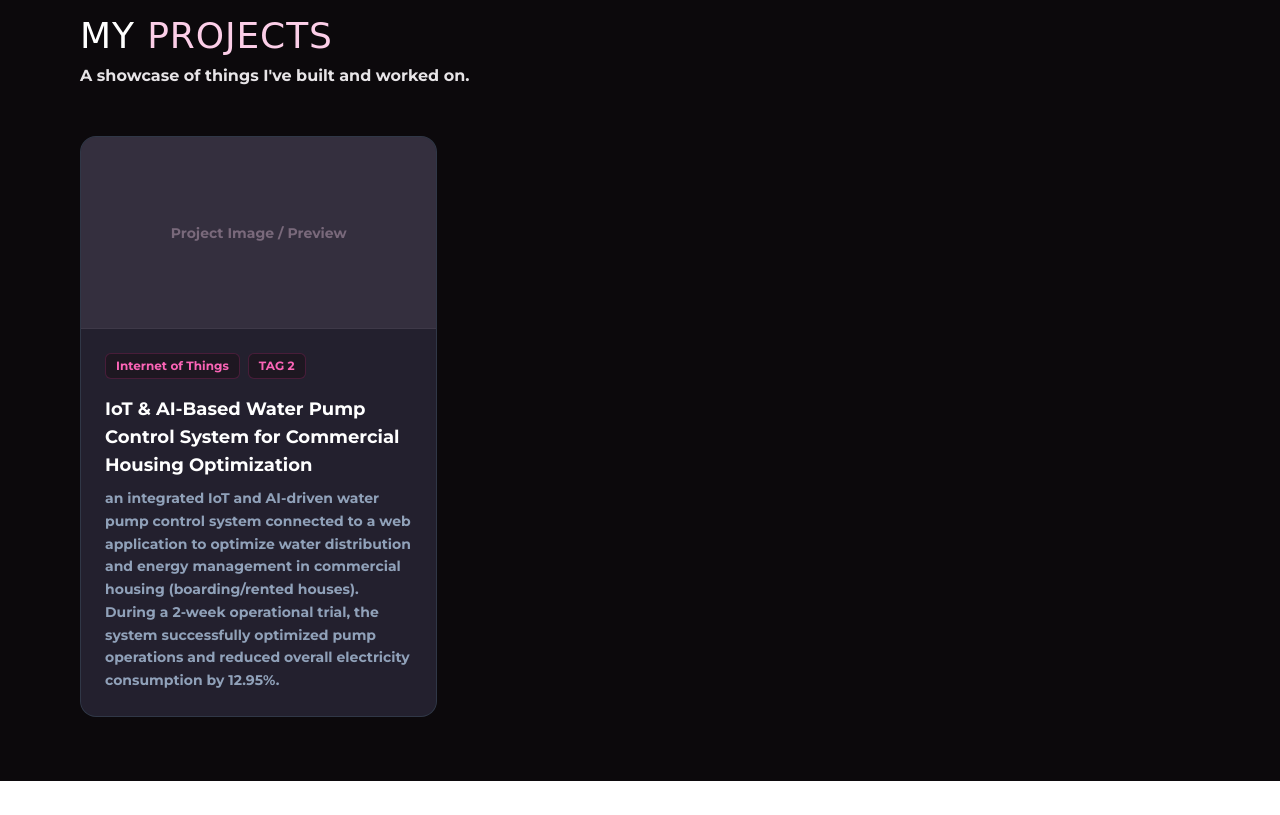
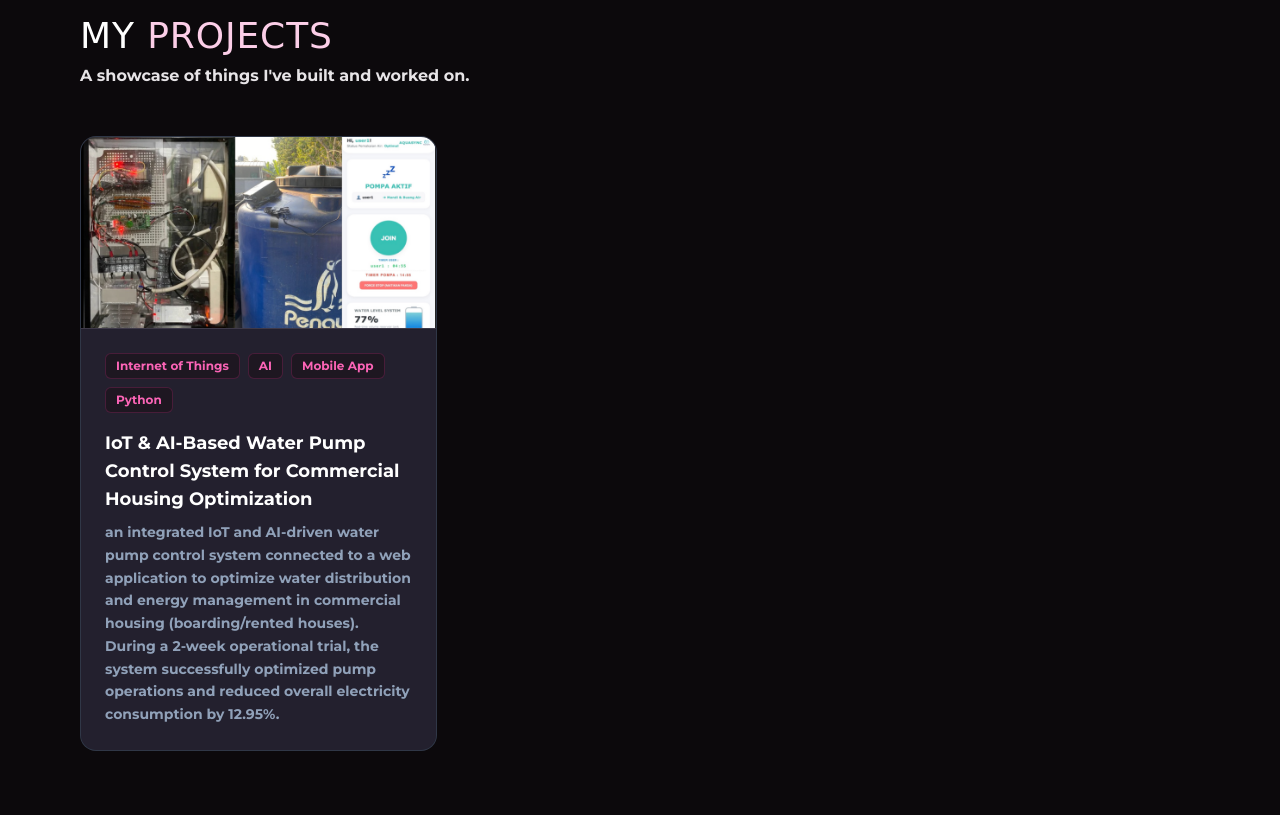
Before and after one commit to memecleaner/myWebsite, a website built with Vite: page index.html in a window 1280 px wide. Shown: the part 1720-2535 px from the top of the page. Before the commit the page ends 2501 px from the top, so only its background shows below. Built offline with nearby package versions, Linux system fonts and the light colour scheme; files whose address does not match are found by name; a web font is replaced by a local one.

Commit message:
1st commit

```diff
--- a/index.html
+++ b/index.html
@@ -87,14 +87,16 @@
     <div class="bg-slate-800/80 border border-white/10 rounded-2xl overflow-hidden hover:border-white/50 hover:shadow-lg transition-all duration-300 flex flex-col">
       <!-- Image Placeholder (Atas) -->
       <div class="w-full h-48 bg-mauve-700/60 flex items-center justify-center border-b border-white/5">
-        <span class="text-mauve-500 font-sans text-sm font-semibold">Project Image / Preview</span>
+        <img src="/clips/project1.png" alt="Project Image" class="w-full h-full object-cover">
       </div>
       <!-- Content Container (Bawah) -->
       <div class="p-6 flex-1 flex flex-col justify-between bg-mauve-800/60">
         <!-- Tech Stack Tags -->
         <div class="flex flex-wrap gap-2 mb-4">
           <span class="px-2.5 py-1 rounded-md bg-mauve-900/80 text-pink-400 text-xs font-bold border border-pink-500/20">Internet of Things</span>
-          <span class="px-2.5 py-1 rounded-md bg-mauve-900/80 text-pink-400 text-xs font-bold border border-pink-500/20">TAG 2</span>
+          <span class="px-2.5 py-1 rounded-md bg-mauve-900/80 text-pink-400 text-xs font-bold border border-pink-500/20">AI</span>
+          <span class="px-2.5 py-1 rounded-md bg-mauve-900/80 text-pink-400 text-xs font-bold border border-pink-500/20">Mobile App</span>
+          <span class="px-2.5 py-1 rounded-md bg-mauve-900/80 text-pink-400 text-xs font-bold border border-pink-500/20">Python</span>
         </div>
         <!-- Title & Description -->
         <div>
@@ -105,6 +107,7 @@
           </p>
         </div>
 
+
       </div>
     </div>
   </div>
```
Also changed, not shown: clips/project1.png (added), 1 other file.
